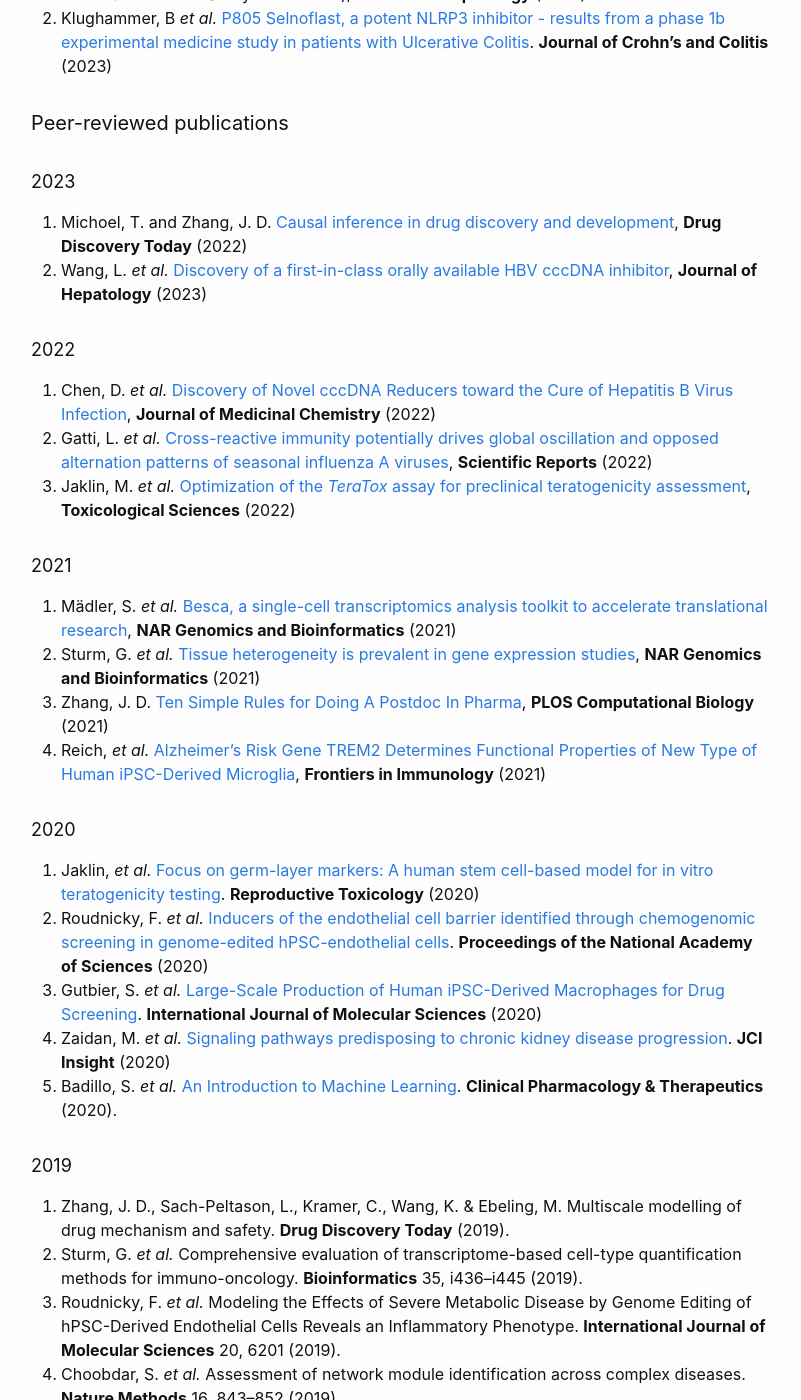
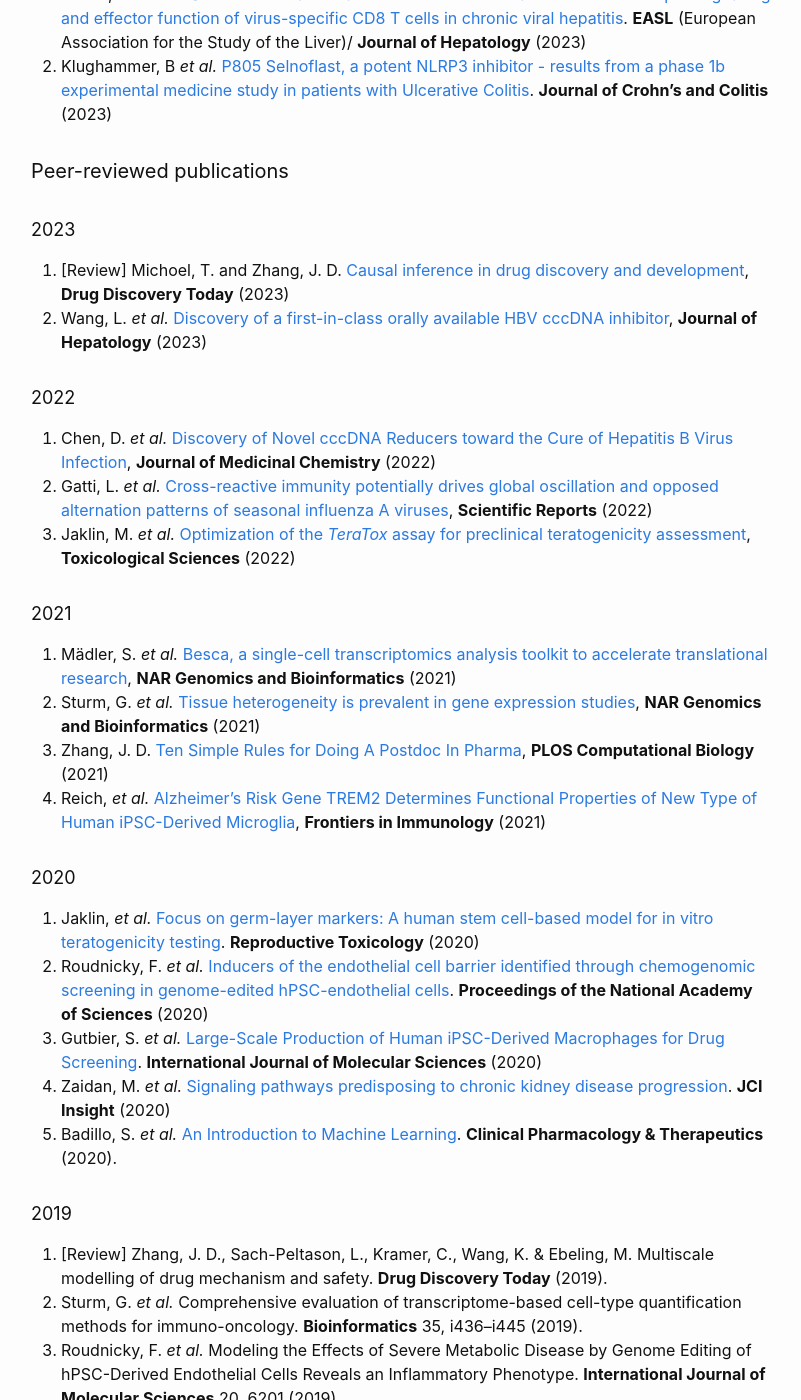
Before and after one commit to Accio/accio.github.io, a Jekyll site: the page built from _pages/publications.md, in a window 1280 px wide and 1400 px high, scrolled down 872 px. Shown: the whole window, without its empty margins (239-1040 px from the left). Built offline with Jekyll 4.4.1, drawn with Linux system fonts in a browser that asks for light colours; some of the changed text lies outside the part shown.

Commit message:
add G-PLIP, and reivew

```diff
--- a/_pages/publications.md
+++ b/_pages/publications.md
@@ -31,6 +31,7 @@
    Discovery](https://doi.org/10.1101/2021.03.03.433824) (2021)
 3. Geser, P. and Zhang, J. D. [Gene symbol recognition with GeneOCR](https://www.biorxiv.org/content/10.1101/2022.07.01.498459v3) (2022)
 4. Rot, G. *et al.* [splicekit: a comprehensive toolkit for splicing analysis from short-read RNA-seq](https://www.biorxiv.org/content/10.1101/2023.05.25.542256v1) (2023)
+5. Courzet, S. *et al*. [G-PLIP: Knowledge graph neural network for structure-free protein-ligand affinity prediction](https://doi.org/10.1101/2023.09.01.555977) (2023)
 
 
 #### Conference posters and papers
@@ -42,7 +43,7 @@
 
 ##### 2023
 
-48. Michoel, T. and Zhang, J. D. [Causal inference in drug discovery and development](https://www.sciencedirect.com/science/article/pii/S1359644623002532), **Drug Discovery Today** (2022)
+48. [Review] Michoel, T. and Zhang, J. D. [Causal inference in drug discovery and development](https://www.sciencedirect.com/science/article/pii/S1359644623002532), **Drug Discovery Today** (2023)
 47. Wang, L. *et al.* [Discovery of a first-in-class orally available HBV cccDNA inhibitor](https://www.sciencedirect.com/science/article/pii/S0168827822034663), **Journal of Hepatology** (2023)
 
 ##### 2022
@@ -72,7 +73,8 @@
 35. Badillo, S. *et al.* [An Introduction to Machine Learning](https://ascpt.onlinelibrary.wiley.com/doi/full/10.1002/cpt.1796). **Clinical Pharmacology & Therapeutics** (2020).
 
 ##### 2019
-34. Zhang, J. D., Sach-Peltason, L., Kramer, C., Wang, K. & Ebeling, M. Multiscale modelling of drug mechanism and safety. **Drug Discovery Today** (2019).
+
+34. [Review] Zhang, J. D., Sach-Peltason, L., Kramer, C., Wang, K. & Ebeling, M. Multiscale modelling of drug mechanism and safety. **Drug Discovery Today** (2019).
 33. Sturm, G. *et al.* Comprehensive evaluation of transcriptome-based cell-type quantification methods for immuno-oncology. **Bioinformatics** 35, i436--i445 (2019).
 32. Roudnicky, F. *et al.* Modeling the Effects of Severe Metabolic Disease by Genome Editing of hPSC-Derived Endothelial Cells Reveals an Inflammatory Phenotype. **International Journal of Molecular Sciences** 20, 6201 (2019).
 31. Choobdar, S. *et al.* Assessment of network module identification across complex diseases. **Nature Methods** 16, 843--852 (2019).
```
